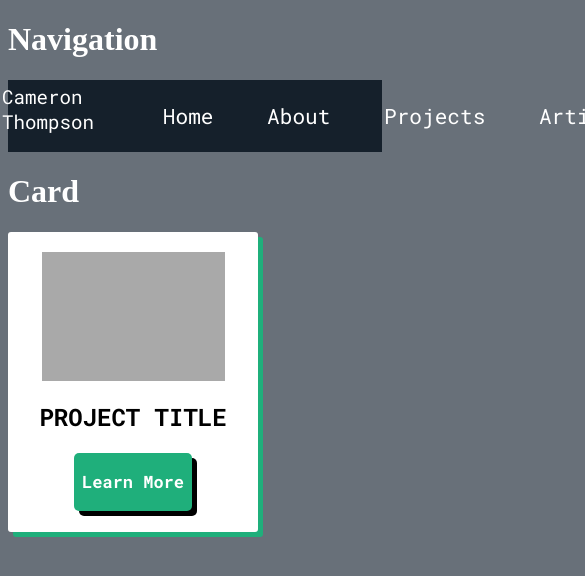
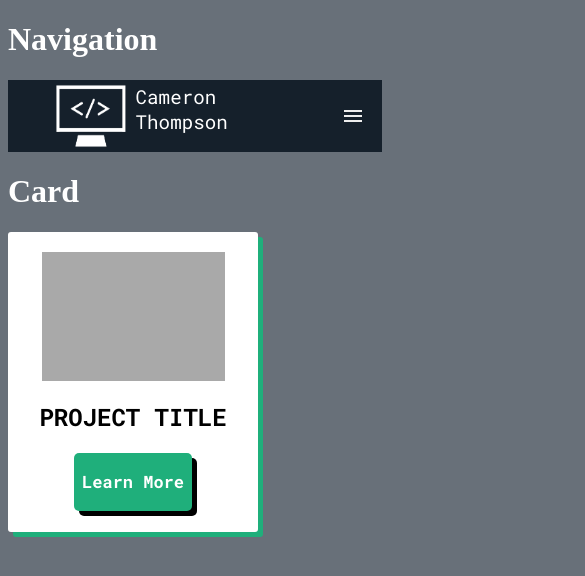
Before and after one commit to cdthomp1/portfolio-component-library, a Next.js app: page / in a window 390 px wide. Shown: the top 576 px of the page, 585 px wide, since content can reach past the window. Built offline with nearby package versions, Linux system fonts and the light colour scheme.

Commit message:
tailwind

```diff
--- a/components/Navigation.js
+++ b/components/Navigation.js
@@ -4,17 +4,23 @@ import Link from 'next/link'
 
 const Navigation = () => {
     return (
-        <div className={styles.nav}>
-            <div className={styles.logoContainer}>
-                <img src="https://cameronthompson.io/images/Dev.png" />
-                <p>Cameron<br /> Thompson</p>
-            </div>
-            <div className={styles.menuContainer}>
-                <div className={styles.menuItem}><Link href="#">Home</Link></div>
-                <div className={styles.menuItem}><Link href="#">About</Link></div>
-                <div className={styles.menuItem}><Link href="#">Projects</Link></div>
-                <div className={styles.menuItem}><Link href="#">Articles</Link></div>
-                <div className={styles.menuItem}><Link href="#">Contact</Link></div>
+        <div className="nav">
+            <div className="navbar">
+                <div className="logoContainer">
+                    <img src="/images/Dev.png" />
+                    <p>Cameron<br /> Thompson</p>
+                </div>
+                <input type="checkbox" id="navbar-toggle" />
+                <label htmlFor="navbar-toggle"><i></i></label>
+                <nav className="menu">
+                    <ul>
+                        <li className="menuItem"><a href="/">Home</a></li>
+                        <li className="menuItem"><a href="/about">About Me</a></li>
+                        <li className="menuItem"><a href="/articles">Articles</a></li>
+                        <li className="menuItem"><a href="/projects">Projects</a></li>
+                        <li className="menuItem"><a href="/contact">Contact</a></li>
+                    </ul>
+                </nav>
             </div>
         </div>
     )
--- a/package.json
+++ b/package.json
@@ -11,5 +11,10 @@
     "next": "11.0.1",
     "react": "17.0.2",
     "react-dom": "17.0.2"
+  },
+  "devDependencies": {
+    "autoprefixer": "^10.3.1",
+    "postcss": "^8.3.5",
+    "tailwindcss": "^2.2.4"
   }
 }
--- a/pages/_app.js
+++ b/pages/_app.js
@@ -1,4 +1,5 @@
 import '../styles/globals.css'
+import 'tailwindcss/tailwind.css'
 
 function MyApp({ Component, pageProps }) {
   return <Component {...pageProps} />
--- /dev/null
+++ b/postcss.config.js
@@ -0,0 +1,6 @@
+module.exports = {
+  plugins: {
+    tailwindcss: {},
+    autoprefixer: {},
+  },
+}
--- a/styles/Card.module.css
+++ b/styles/Card.module.css
@@ -32,6 +32,7 @@
 
 .cardLink:hover {
     box-shadow: none;
+    transition: top 100ms ease-in-out 0ms, left 0s ease-in-out;
 }
 
 .cardLink a {
--- a/styles/globals.css
+++ b/styles/globals.css
@@ -11,3 +11,220 @@ body {
 h1 {
   color: white;
 }
+
+.nav {
+  width: 100%;
+  height: 4.5em;
+  background-color: #15202B;
+  display: flex;
+  flex-direction: row;
+  align-items: center;
+  justify-content: center;
+  font-family: 'Roboto Mono';
+  color: white;
+}
+
+.logoContainer {
+  display: flex;
+  flex-direction: row;
+  width: 10em;
+  align-items: center;
+  padding: 3rem;
+}
+
+.logoContainer img {
+  width: 4.35em;
+  height: 4em;
+}
+
+.logoContainer p {
+  margin-left: 10px;
+  margin-top: 6px;
+  font-size: 1.2rem;
+}
+
+.menu {
+  width: 100%;
+}
+
+.menuItem {
+  display: block;
+  padding: 0 8px;
+  font-size: 2rem;
+  line-height: 60px;
+  color: #fff;
+  text-decoration: none;
+}
+
+.navbar {
+  display: flex;
+  justify-content: space-between;
+  align-items: center;
+  color: #fff;
+  width: 1200px;
+}
+
+
+.navbar label {
+  user-select: none;
+  cursor: pointer;
+  padding: 28px 20px;
+  position: relative;
+  z-index: 3;
+}
+
+.navbar label i {
+  height: 2px;
+  position: relative;
+  transition: background .2s ease-out;
+  width: 18px;
+  font-style: normal;
+  font-weight: normal;
+}
+
+.navbar label i:before,
+.navbar label i:after {
+  content: '';
+  height: 100%;
+  position: absolute;
+  transition: all .2s ease-out;
+  width: 100%;
+}
+
+.navbar label i,
+.navbar label i:before,
+.navbar label i:after {
+  display: block;
+  background: #eee;
+}
+
+.navbar label i:before {
+  top: 5px;
+}
+
+.navbar label i:after {
+  top: -5px;
+}
+
+.navbar #navbar-toggle {
+  display: none;
+}
+
+.nav #navbar-toggle:checked~.menu {
+  visibility: visible;
+  opacity: 0.99;
+}
+
+.nav #navbar-toggle:checked~label {
+  background: #212121;
+  border-radius: 50%;
+}
+
+.nav #navbar-toggle:checked~label i {
+  background: transparent;
+}
+
+.nav #navbar-toggle:checked~label i:before {
+  transform: rotate(-45deg);
+}
+
+.nav #navbar-toggle:checked~label i:after {
+  transform: rotate(45deg);
+}
+
+.nav #navbar-toggle:checked~label:not(.steps) i:before,
+.nav #navbar-toggle:checked~label:not(.steps) i:after {
+  top: 0;
+}
+
+@media (max-width: 767px) {
+  .logo img {
+    width: 50px;
+  }
+
+  .navbar nav {
+    visibility: hidden;
+    opacity: 0;
+    z-index: 2;
+    position: fixed;
+    top: 0px;
+    left: 0px;
+    width: 100%;
+    height: 100%;
+    transition: all 0.3s ease-out;
+    display: table;
+    background: #ddd;
+  }
+
+  .navbar nav ul {
+    margin: 0;
+    padding: 20px 0;
+    display: table-cell;
+    vertical-align: middle;
+  }
+
+  .navbar nav li {
+    display: block;
+    text-align: center;
+    padding: 20px 0;
+    text-align: center;
+    font-size: 50px;
+    min-height: 50px;
+    font-weight: bold;
+    cursor: pointer;
+    transition: all 0.3s ease-out;
+  }
+
+  .navbar nav li:hover {
+    background: #212121;
+  }
+
+  .navbar nav li:hover a {
+    color: #fff;
+    transition: all 0.3s ease-out;
+  }
+
+  .navbar nav li a {
+    color: #212121;
+  }
+}
+
+@media (min-width: 768px) {
+  .logo img {
+    width: 50px;
+  }
+
+  .navbar nav ul {
+    margin: 0;
+    padding: 0;
+    display: flex;
+    justify-content: space-around;
+    text-align: center;
+    list-style: none;
+  }
+
+  .navbar nav li {
+    flex: 1;
+  }
+
+  .navbar nav li a {
+    display: block;
+    padding: 0 8px;
+    font-size: 16px;
+    line-height: 60px;
+    color: #fff;
+    text-decoration: none;
+  }
+
+  .navbar nav li.active {
+    background: #555;
+  }
+
+  .navbar nav li:hover {
+    background: #333;
+  }
+
+  .navbar label {
+    display: none;
+  }
+}
```
Also changed, not shown: tailwind.config.js (added, +11 -0 lines), public/images/Dev.png (added), 1 other file (tests, documents, lock files or other folders).
